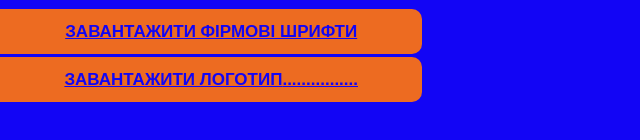
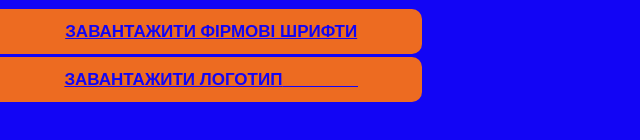
Before and after one commit to yuriyatwork/brandbook-bluetools1, a plain HTML site: page index.html in a window 1280 px wide. Shown: the part 550-690 px from the top of the page, 0-640 px from the left. Drawn offline with nearby package versions, Linux system fonts and the light colour scheme; a web font is replaced by a local one.

Commit message:
Update styles.css

```diff
--- a/styles.css
+++ b/styles.css
@@ -73,8 +73,8 @@ h1 div {
     /* Align text to the left */
 }
 
-.hiding{
-    color: #ED6B21:
+.hiding {
+    color: #ED6B21;
 }
 
 .download-btn:hover {
```
